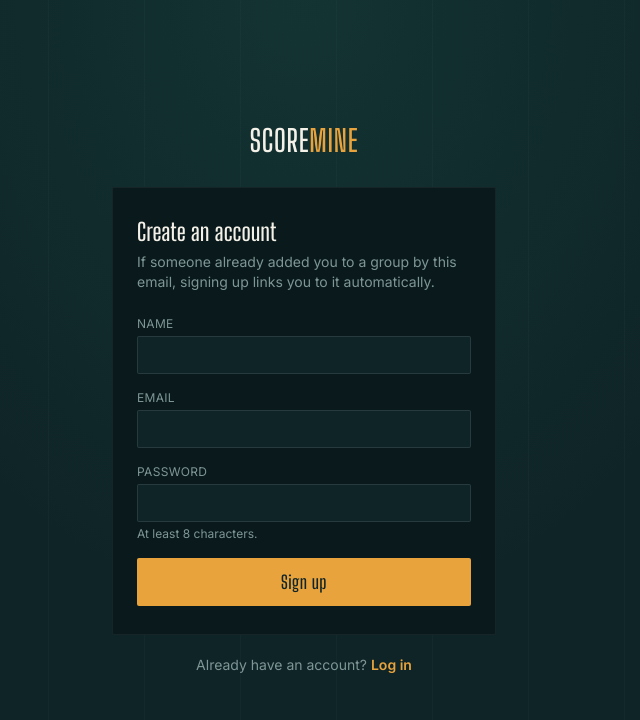
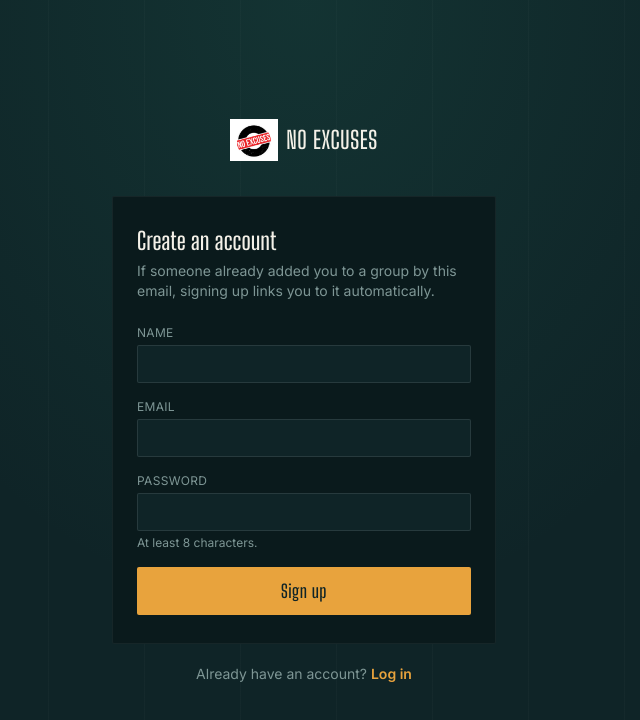
Before and after one commit to dilannadeesh/NoExcuses, a React (Vite) app in the folder frontend/: page /signup in a window 1280 px wide. Shown: the top 720 px of the page, without its empty margins (336-976 px from the left). Built offline with nearby package versions, Linux system fonts and the light colour scheme; no server answers.

Commit message:
Use uploaded No Excuses stamp graphic as the app logo
Replaces the placeholder 'SCOREMINE' text wordmark in the header and
auth pages with the logo image, and sets it as the browser favicon.
Page title updated to 'NoExcuses'.

```diff
--- a/frontend/index.html
+++ b/frontend/index.html
@@ -3,7 +3,8 @@
   <head>
     <meta charset="UTF-8" />
     <meta name="viewport" content="width=device-width, initial-scale=1.0" />
-    <title>ScoreMine Clone — Badminton Tracker</title>
+    <title>NoExcuses — Badminton Tracker</title>
+    <link rel="icon" type="image/png" href="/favicon.png" />
     <link rel="preconnect" href="https://fonts.googleapis.com" />
     <link rel="preconnect" href="https://fonts.gstatic.com" crossorigin />
     <link
--- a/frontend/src/components/Header.jsx
+++ b/frontend/src/components/Header.jsx
@@ -1,5 +1,6 @@
 import { Link, useNavigate } from "react-router-dom";
 import { useAuth } from "../context/AuthContext";
+import logo from "../assets/logo.png";
 
 export default function Header({ crumb }) {
   const { user, logout } = useAuth();
@@ -14,11 +15,11 @@ export default function Header({ crumb }) {
     <header className="border-b border-white/5">
       <div className="max-w-5xl mx-auto px-6 py-5 flex items-center justify-between gap-3">
         <div className="flex items-center gap-3">
-          <Link
-            to="/"
-            className="font-display text-3xl leading-none tracking-wide text-chalk hover:text-amber transition-colors"
-          >
-            SCORE<span className="text-amber">MINE</span>
+          <Link to="/" className="flex items-center gap-2">
+            <img src={logo} alt="No Excuses" className="h-9 w-9 object-contain" />
+            <span className="font-display text-2xl leading-none tracking-wide text-chalk hidden sm:inline">
+              NO EXCUSES
+            </span>
           </Link>
           {crumb && (
             <>
--- a/frontend/src/pages/AuthLayout.jsx
+++ b/frontend/src/pages/AuthLayout.jsx
@@ -1,10 +1,12 @@
 import { Link } from "react-router-dom";
+import logo from "../assets/logo.png";
 
 export default function AuthLayout({ title, subtitle, children, footer }) {
   return (
     <div className="min-h-screen flex flex-col items-center justify-center px-6 py-16">
-      <Link to="/" className="font-display text-3xl leading-none tracking-wide mb-8">
-        SCORE<span className="text-amber">MINE</span>
+      <Link to="/" className="flex items-center gap-2 mb-8">
+        <img src={logo} alt="No Excuses" className="h-12 w-12 object-contain" />
+        <span className="font-display text-2xl leading-none tracking-wide text-chalk">NO EXCUSES</span>
       </Link>
       <div className="w-full max-w-sm bg-courtink-2 border border-white/5 rounded-sm px-6 py-7">
         <h1 className="font-display text-2xl mb-1">{title}</h1>
```
Also changed, not shown: frontend/public/favicon.png (added), frontend/src/assets/logo.png (added).
